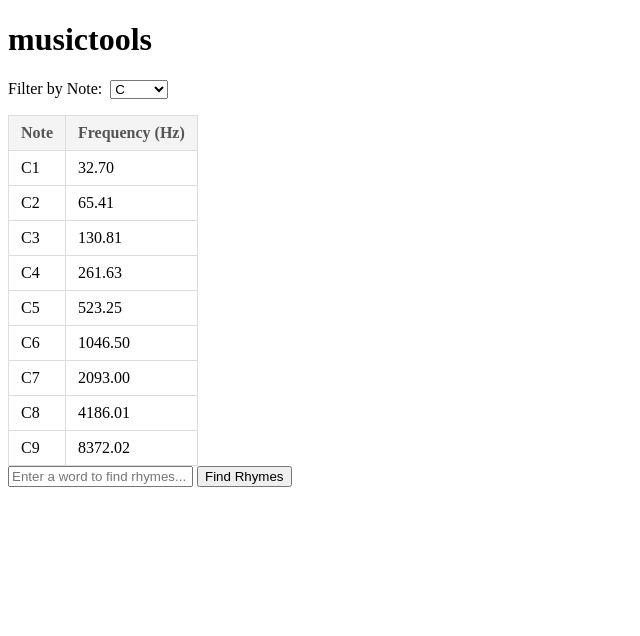
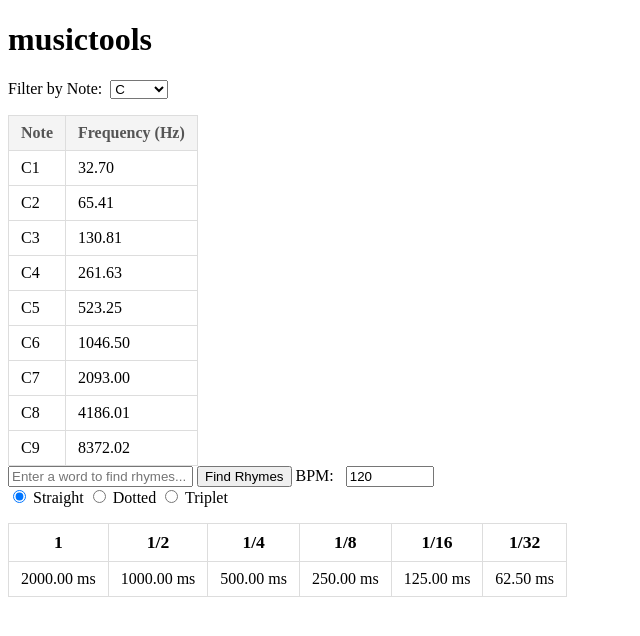
Before and after one commit to kgmmm/musictools, a SvelteKit app: page / in a window 1280 px wide. Shown: the top 636 px of the page, without its empty margins (0-640 px from the left). Built offline with nearby package versions, Linux system fonts and the light colour scheme.

Commit message:
current bpm subdivisions in milliseconds with dotted and triplet note conversion

```diff
--- a/src/routes/+page.svelte
+++ b/src/routes/+page.svelte
@@ -1,9 +1,11 @@
 <script>
   import Notetohz from "./Notetohz.svelte";
   import Rhymes from "./Rhymes.svelte";
+  import Bpmtoms from "./Bpmtoms.svelte";
 </script>
 
 <h1>musictools</h1>
 
 <Notetohz />
 <Rhymes />
+<Bpmtoms />
--- /dev/null
+++ b/src/routes/Bpmtoms.svelte
@@ -0,0 +1,86 @@
+<script>
+  let tempo = 120;
+  let noteType = "straight";
+
+  const noteFractions = [
+    { label: "1", factor: 1 },
+    { label: "1/2", factor: 0.5 },
+    { label: "1/4", factor: 0.25 },
+    { label: "1/8", factor: 0.125 },
+    { label: "1/16", factor: 0.0625 },
+    { label: "1/32", factor: 0.03125 },
+  ];
+
+  const msPerBeat = () => (60 / tempo) * 1000;
+
+  const duration = (fraction) => {
+    let baseMs = msPerBeat() * (fraction / 0.25);
+    if (noteType === "dotted") baseMs *= 1.5;
+    if (noteType === "triplet") baseMs *= 2 / 3;
+    return baseMs;
+  };
+
+  const modifiedLabel = (label) => {
+    if (noteType === "dotted") return `${label}<sup>D</sup>`;
+    if (noteType === "triplet") return `${label}<sup>T</sup>`;
+    return label;
+  };
+</script>
+
+<label>
+  BPM:
+  <input type="number" bind:value={tempo} min="1" />
+</label>
+
+<div>
+  <label>
+    <input type="radio" bind:group={noteType} value="straight" /> Straight
+  </label>
+  <label>
+    <input type="radio" bind:group={noteType} value="dotted" /> Dotted
+  </label>
+  <label>
+    <input type="radio" bind:group={noteType} value="triplet" /> Triplet
+  </label>
+</div>
+
+<table>
+  <thead>
+    <tr>
+      {#each noteFractions as nf}
+        <th>{@html modifiedLabel(nf.label)}</th>
+      {/each}
+    </tr>
+  </thead>
+  <tbody>
+    <tr>
+      {#each noteFractions as nf}
+        <td>{duration(nf.factor).toFixed(2)} ms</td>
+      {/each}
+    </tr>
+  </tbody>
+</table>
+
+<style>
+  input[type="number"] {
+    width: 80px;
+    margin-left: 0.5rem;
+  }
+  table {
+    text-align: right;
+    border-collapse: collapse;
+    margin-top: 1rem;
+  }
+  th,
+  td {
+    padding: 8px 12px;
+    border: 1px solid #ddd;
+  }
+  th {
+    text-align: center;
+    font-size: 1.1rem;
+  }
+  td {
+    text-align: center;
+  }
+</style>
```
